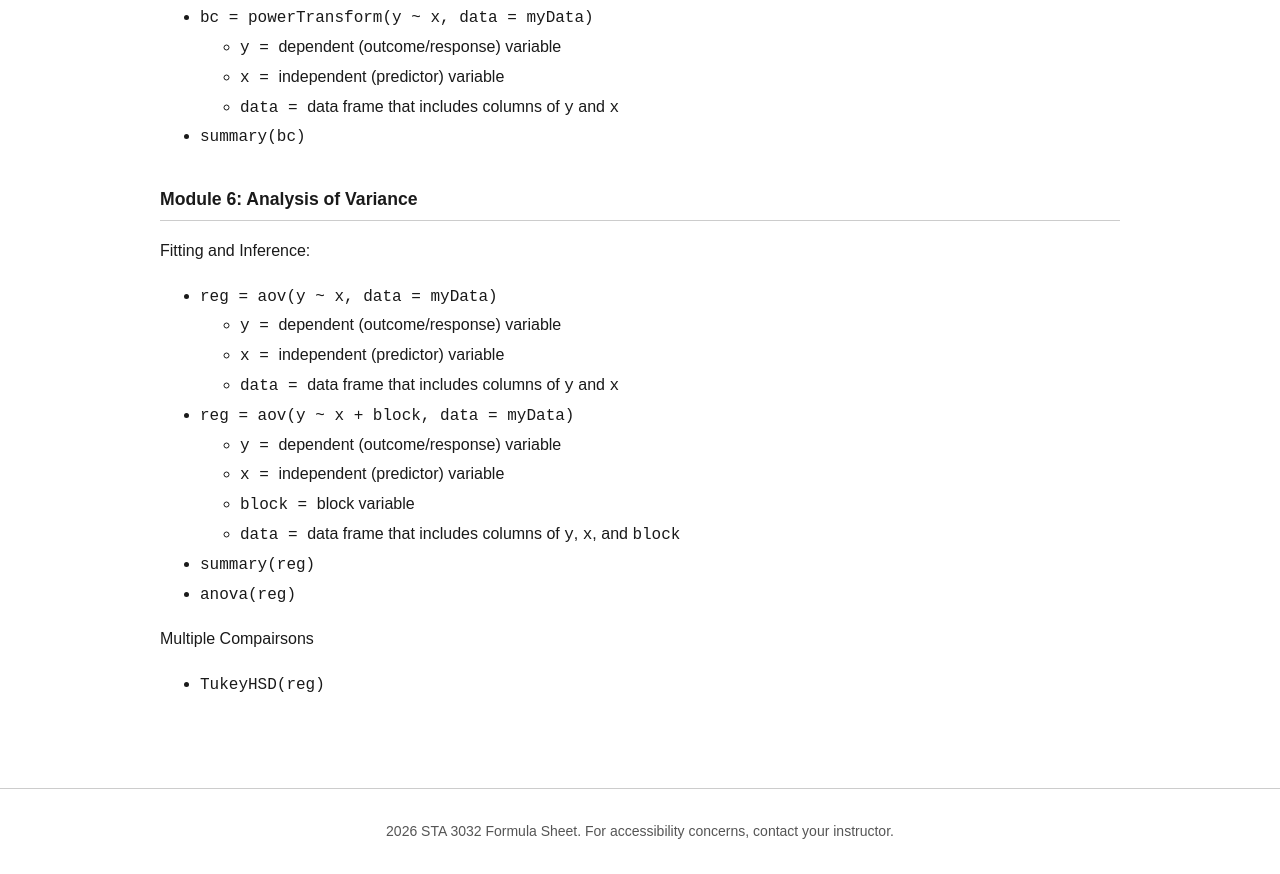
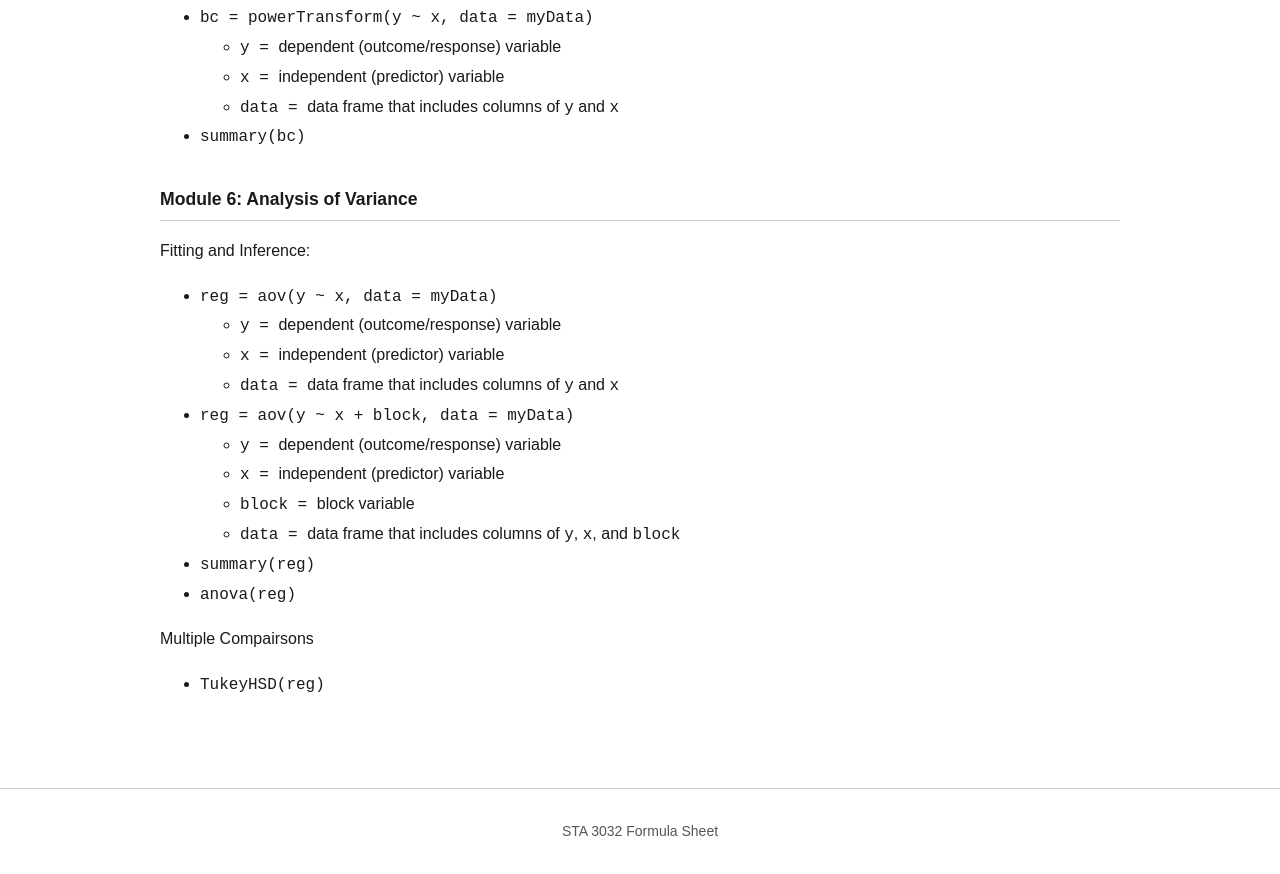
Before and after one commit to uf-stats/sta-3032-r-formulas, a plain HTML site: page index.html in a window 1280 px wide. Shown: the part 4470-5344 px from the top of the page. Drawn offline with Linux system fonts and the light colour scheme.

Commit message:
Footer modified

```diff
--- a/index.html
+++ b/index.html
@@ -313,7 +313,7 @@
   </main>
 
   <footer role="contentinfo">
-    <p>2026 STA 3032 Formula Sheet. For accessibility concerns, contact your instructor.</p>
+    <p>STA 3032 Formula Sheet</p>
   </footer>
 
 </body>
```
